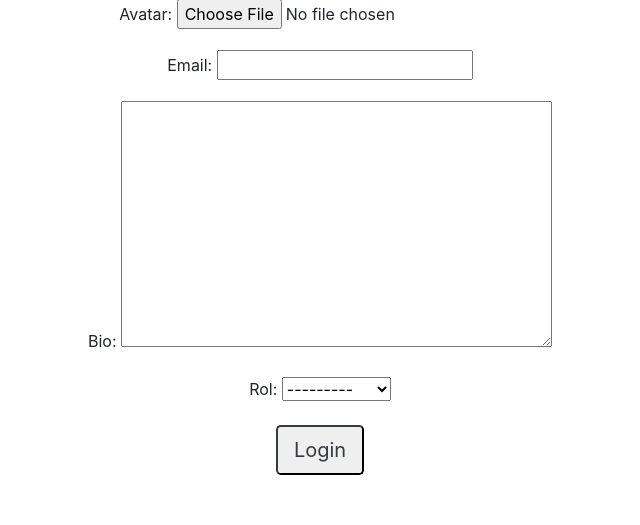
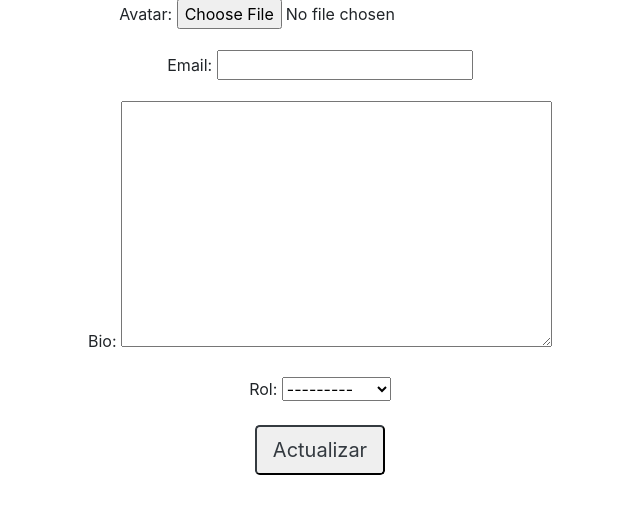
Before and after one commit to JuanJoCasamitjana/town_arrival, a Django app: template users/templates/update_profile.html in a window 1280 px wide. Shown: the part 103-628 px from the top of the page, without its empty margins (320-960 px from the left). Run offline with Django 4.2, Linux system fonts and the light colour scheme; the template is opened without the code that fills it: values that come from a table or form of the project are taken from there, others are empty; some libraries are stand-ins or nearby versions.

Commit message:
fix(Users): Arreglado un boton en el formulario de actualización

```diff
--- a/users/templates/update_profile.html
+++ b/users/templates/update_profile.html
@@ -7,7 +7,7 @@
     <form class="d-flex flex-column align-items-center align-middle" method="post">
       {% csrf_token %}
       {{ profile_form.as_p }}
-      <button class="btn-lg btn-outline-dark" type="submit">Login</button>
+      <button class="btn-lg btn-outline-dark" type="submit">Actualizar</button>
     </form>
   </div>
 </div>
```
